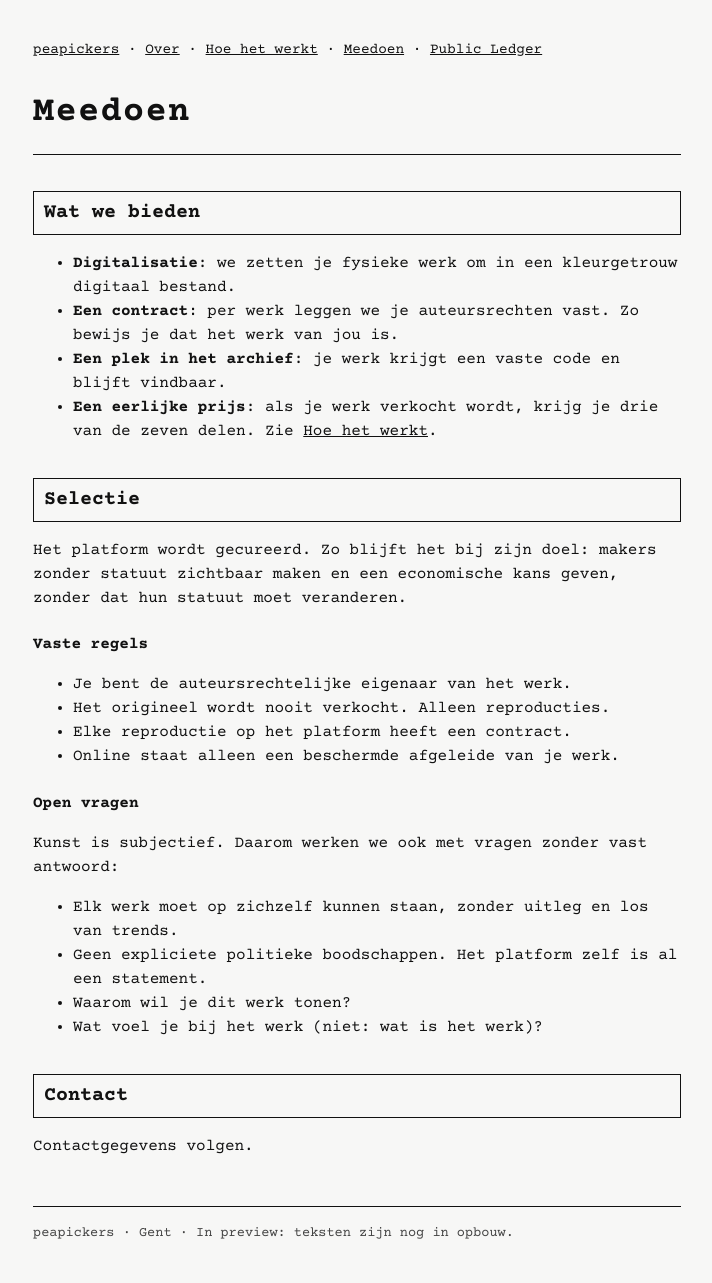
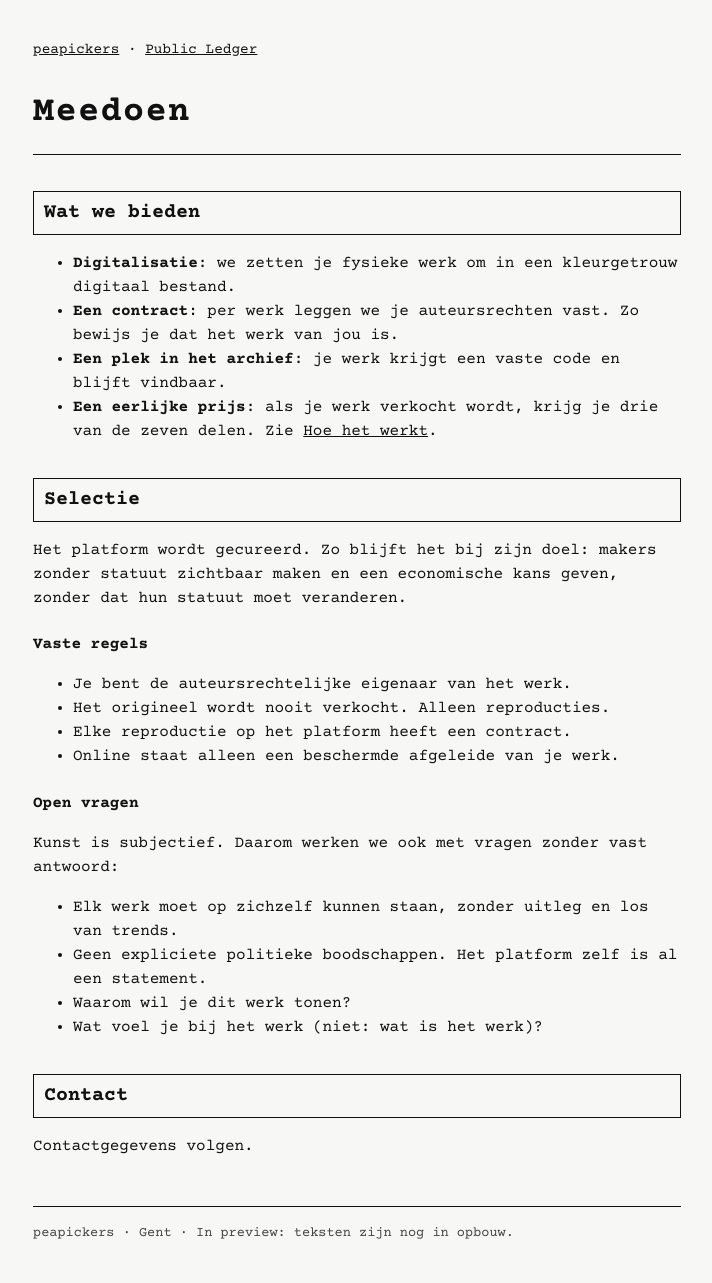
Before and after one commit to peapickers/peapickers.github.io, a Jekyll site: the page built from meedoen.md, in a window 1280 px wide. Shown: the whole page, without its empty margins (283-995 px from the left). Built offline with Jekyll 4.4.1, drawn with Linux system fonts in a browser that asks for light colours.

Commit message:
Menu: links Over, Hoe het werkt en Meedoen ook uit het menu van de pagina's
Co-Authored-By: Claude Opus 5.5 <noreply@anthropic.com>
Claude-Session: https://claude.ai/code/session_01CW2uQvQNqXnjuXP4NrqGTS

```diff
--- a/_layouts/pagina.html
+++ b/_layouts/pagina.html
@@ -29,7 +29,7 @@
 </head>
 <body>
   <main>
-    <nav><a href="/">peapickers</a> · <a href="/over.html">Over</a> · <a href="/hoe-het-werkt.html">Hoe het werkt</a> · <a href="/meedoen.html">Meedoen</a> · <a href="https://peapickers.github.io/peapickersarchief/ledger.html">Public Ledger</a></nav>
+    <nav><a href="/">peapickers</a> · <a href="https://peapickers.github.io/peapickersarchief/ledger.html">Public Ledger</a></nav>
     {{ content }}
     <footer>peapickers · Gent · In preview: teksten zijn nog in opbouw.</footer>
   </main>
```
